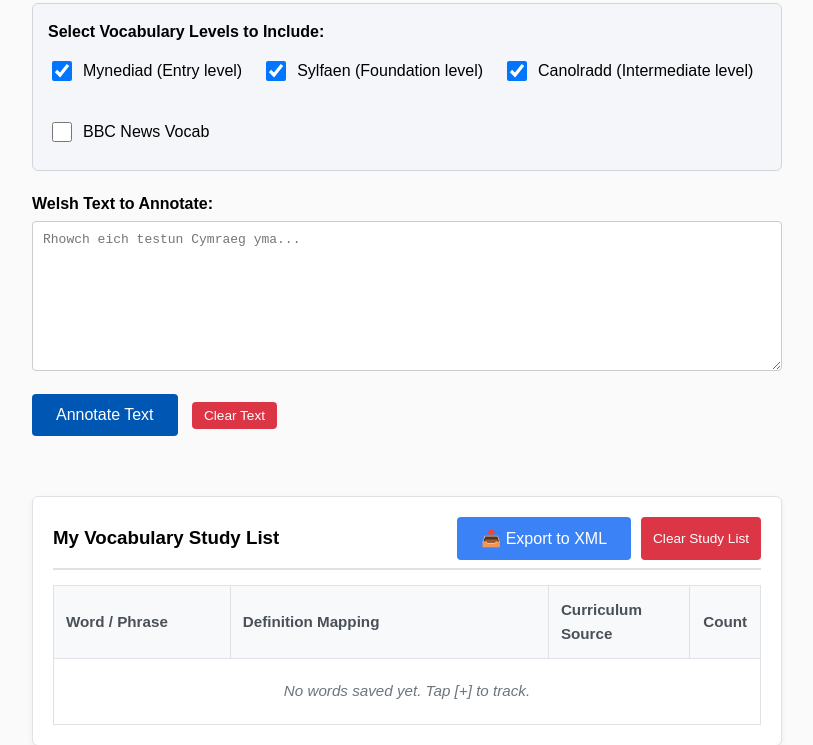
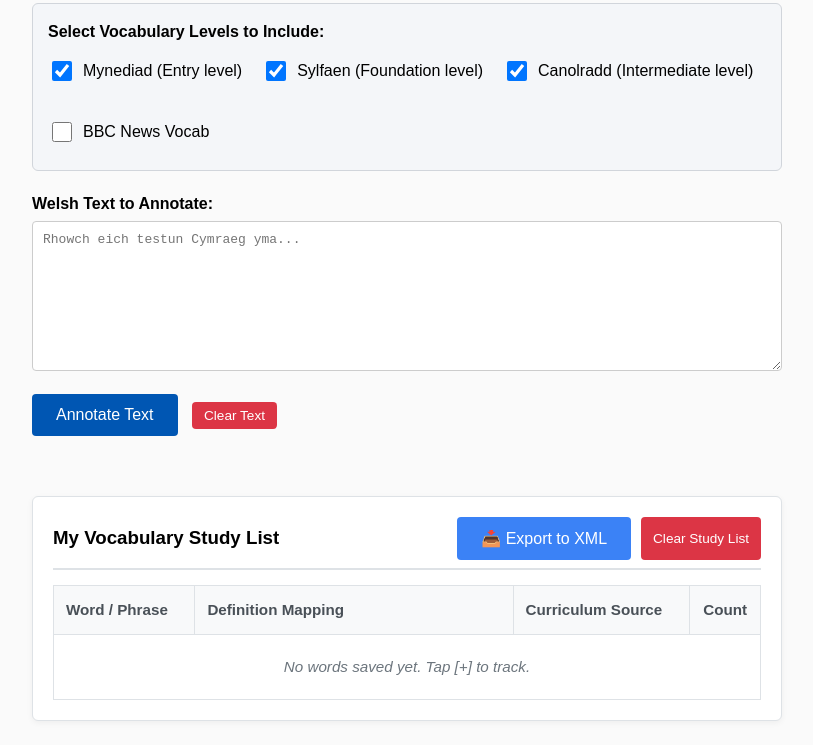
Before and after one commit to KJWhitehead/welsh-auto-annotate, a browser extension: page index.html in a window 1280 px wide. Shown: the part 92-837 px from the top of the page, without its empty margins (233-1046 px from the left). Drawn offline with Linux system fonts and the light colour scheme.

Commit message:
Adjust column widths in study table header

```diff
--- a/index.html
+++ b/index.html
@@ -92,10 +92,10 @@
   <table class="study-table">
     <thead>
       <tr>
-        <th style="width: 25%;">Word / Phrase</th>
+        <th style="width: 20%;">Word / Phrase</th>
         <th style="width: 45%;">Definition Mapping</th>
         <!-- FIXED: The structural 4th column header for curriculum units -->
-        <th style="width: 20%;">Curriculum Source</th>
+        <th style="width: 25%;">Curriculum Source</th>
         <th style="width: 10%; text-align: center;">Count</th>
       </tr>
     </thead>
```
